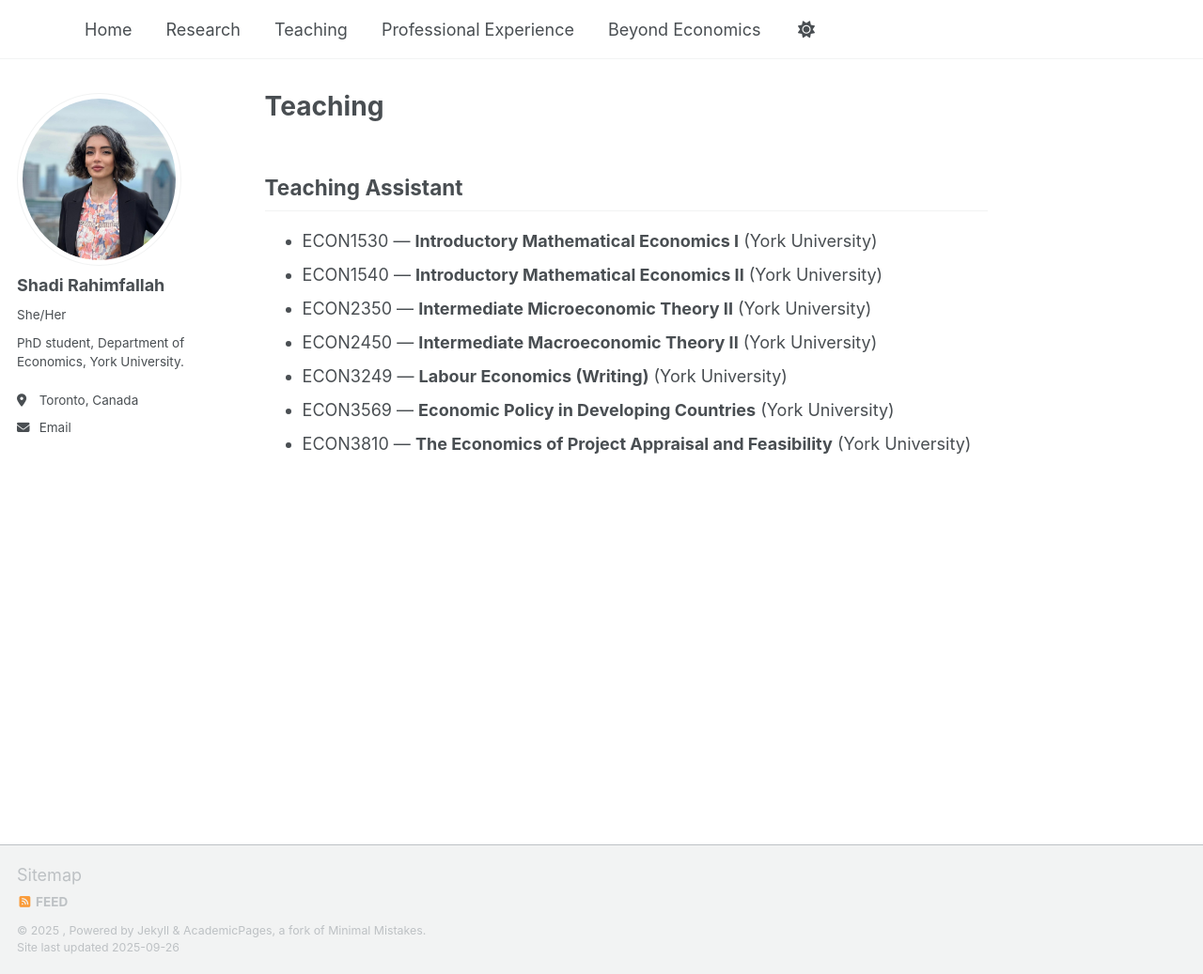
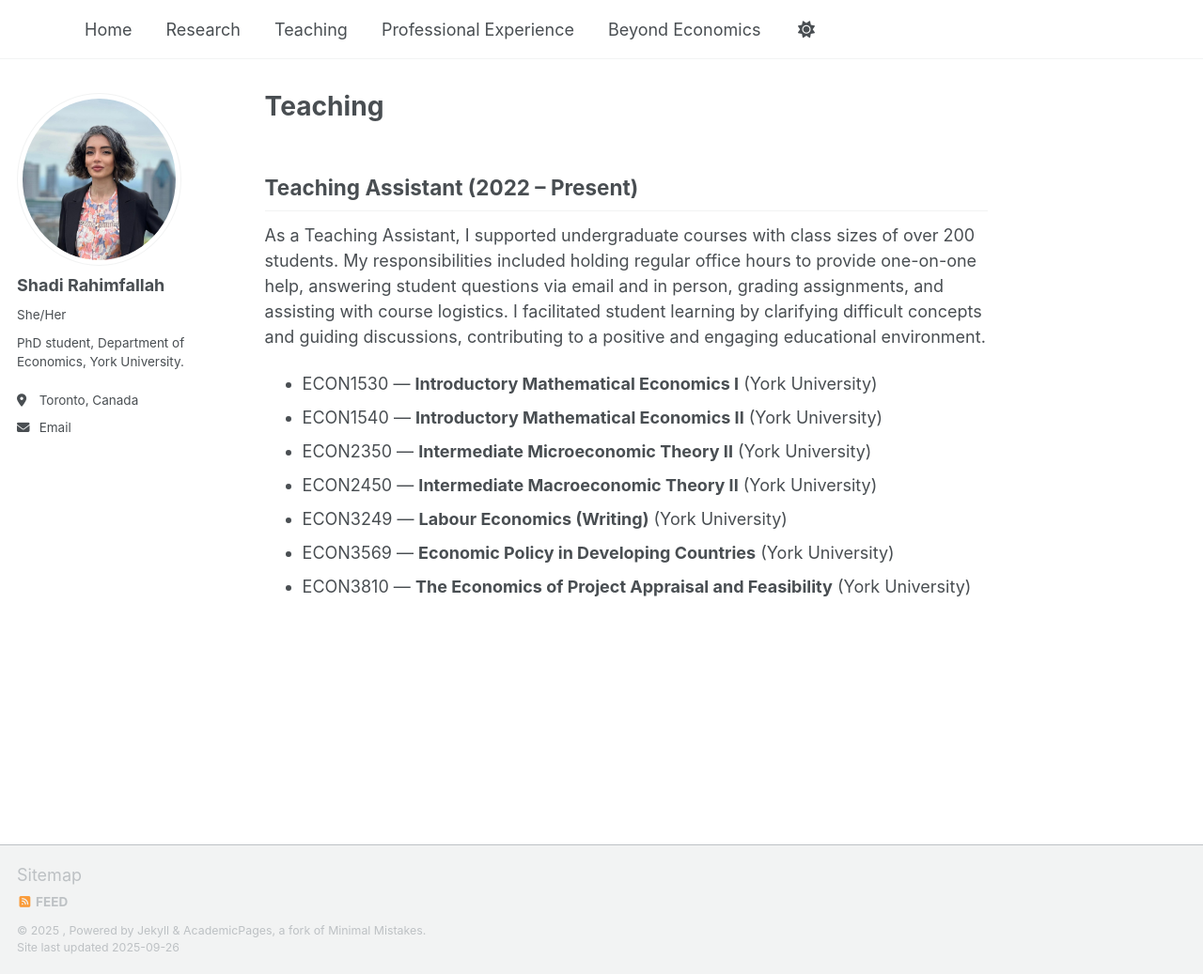
Before and after one commit to ShadiRahimfallah/ShadiRahimfallah.github.io, a Jekyll site: the page built from _pages/teaching.md, in a window 1280 px wide and 1037 px high. Shown: the whole window at 94% size. Built offline with Jekyll 4.4.1, drawn with Linux system fonts in a browser that asks for light colours; a script that is not in the unit is left out.

Commit message:
Update teaching.md

```diff
--- a/_pages/teaching.md
+++ b/_pages/teaching.md
@@ -5,7 +5,8 @@ permalink: /teaching/
 author_profile: true
 ---
 
-## Teaching Assistant
+## Teaching Assistant (2022 – Present)
+As a Teaching Assistant, I supported undergraduate courses with class sizes of over 200 students. My responsibilities included holding regular office hours to provide one-on-one help, answering student questions via email and in person, grading assignments, and assisting with course logistics. I facilitated student learning by clarifying difficult concepts and guiding discussions, contributing to a positive and engaging educational environment.
 
 - ECON1530 — **Introductory Mathematical Economics I** (York University)
 - ECON1540 — **Introductory Mathematical Economics II** (York University)
```
